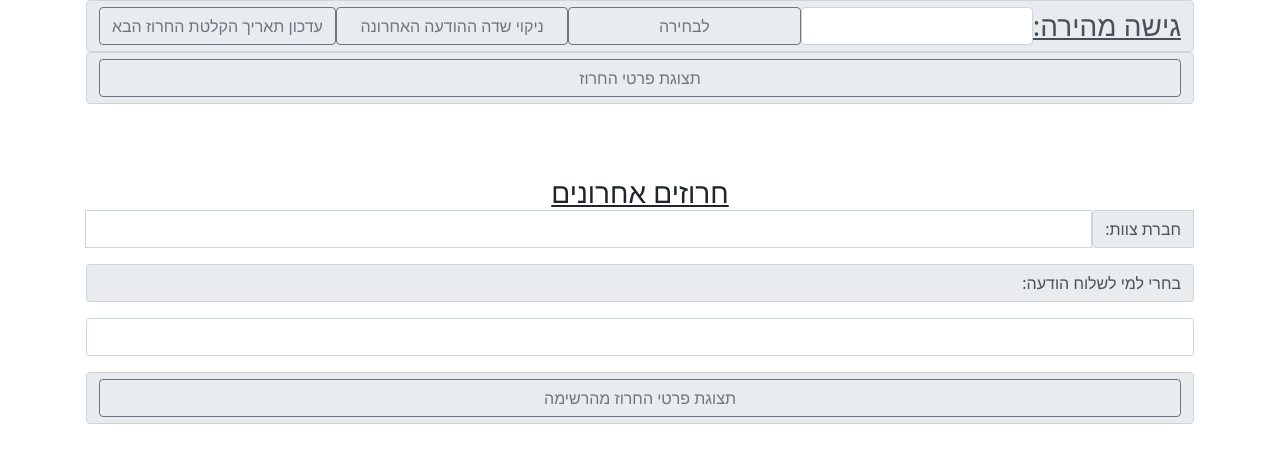
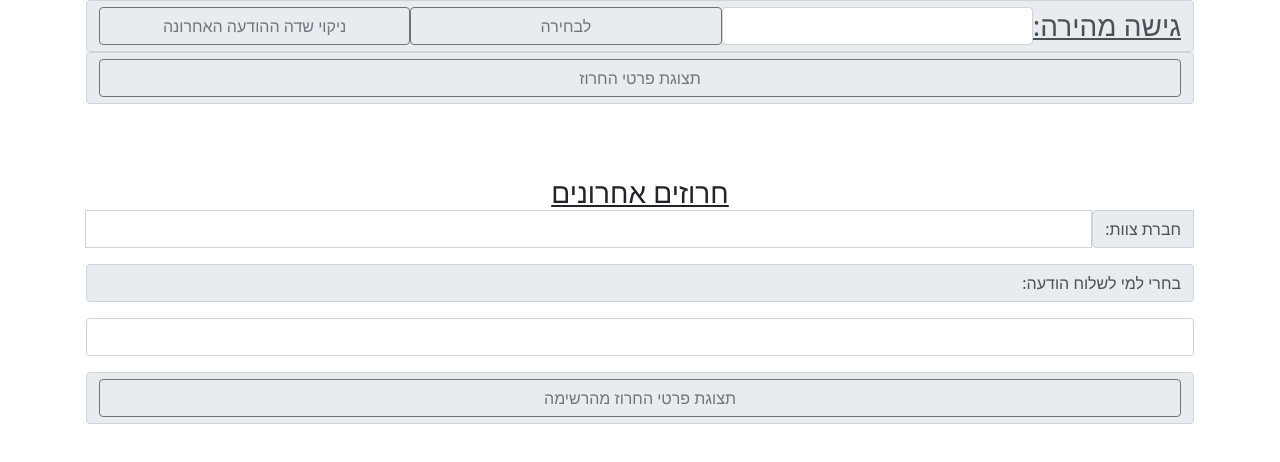
Before and after one commit to 5story55/M2W, a website: page stuckMes.html in a window 1280 px wide. Drawn offline with nearby package versions, Linux system fonts and the light colour scheme; no server answers.

Commit message:
remove useless button

```diff
--- a/stuckMes.html
+++ b/stuckMes.html
@@ -95,13 +95,6 @@
           id="quickChange1"
         >
         ניקוי שדה ההודעה האחרונה
-        </button>
-          <button
-          onclick="quickChange2()"
-          class="btn form-control btn-outline-secondary"
-          id="quickChange2"
-        >
-        עדכון תאריך הקלטת החרוז הבא
         </button>
         <br>
 
```
